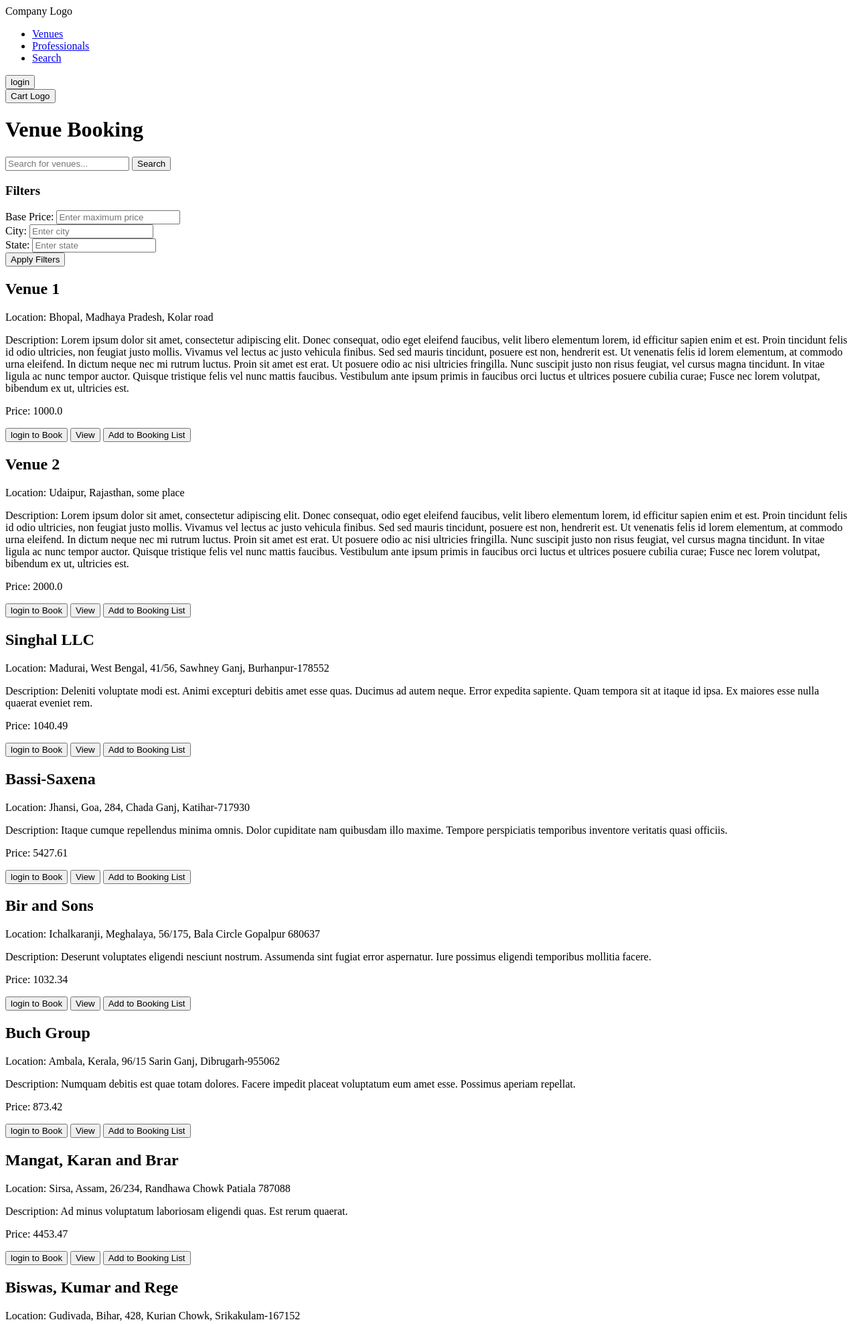
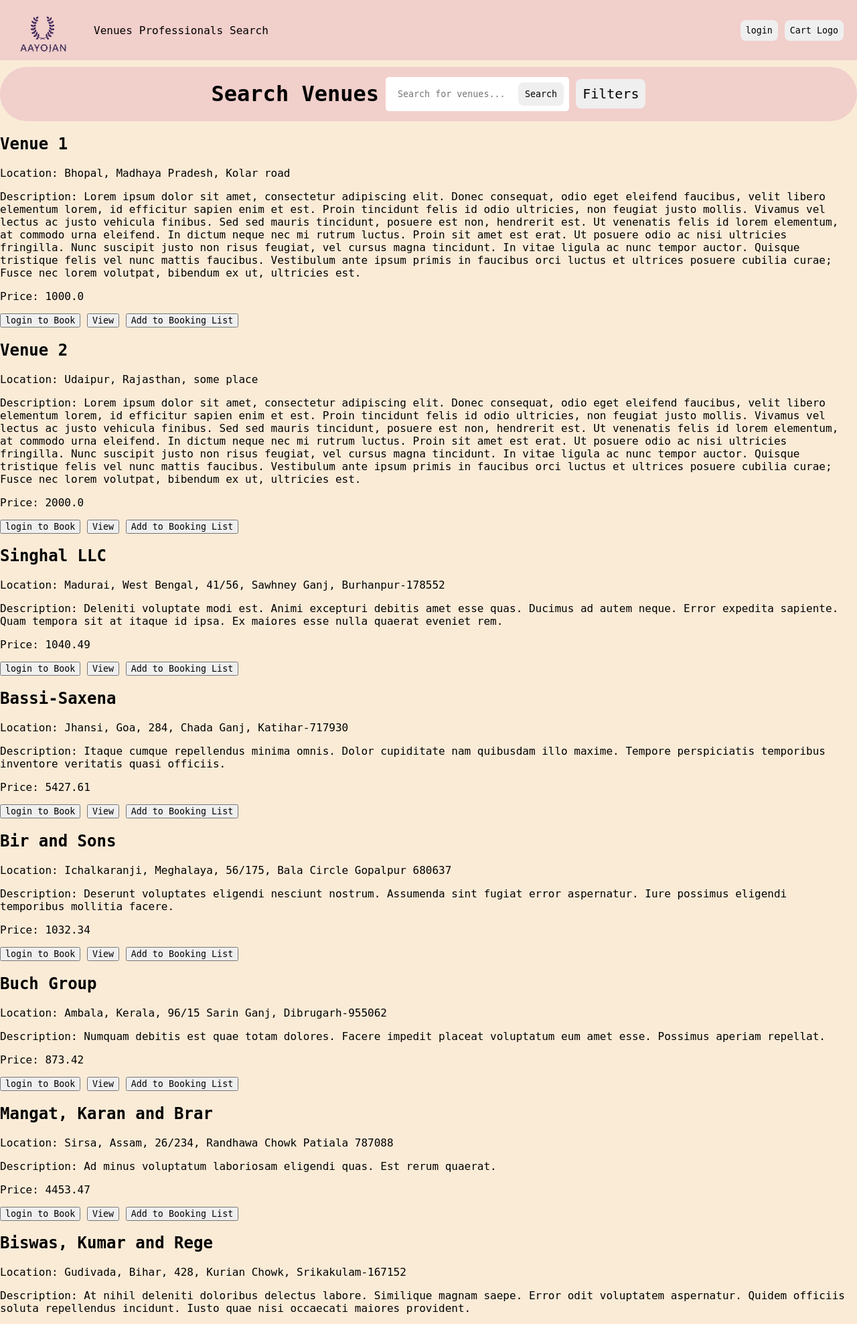
Before and after one commit to LLawliet2028/Ayojan-, a Django app: page /booking/ in a window 1280 px wide. Shown: the top 1977 px of the page at 67% size. Run offline with Django 5.2, Linux system fonts and the light colour scheme; data comes from the database, SQL or seed files in the repository; both versions use the stored data as it was after the commit; some libraries are stand-ins or nearby versions.

Commit message:
Started the Styling of Booking pages

```diff
--- a/Ayojan/Accounts/views.py
+++ b/Ayojan/Accounts/views.py
@@ -15,7 +15,7 @@ from Ayojan import settings
 #below funciton loads up profile_view html
 def profile_view(request):
 
-    return render(request, 'Accounts/profile_view.html')
+    return render(request, 'Accounts/personal_info.html')
 
 
 #below funciton loads up login_page html
--- /dev/null
+++ b/Ayojan/Booking/static/Booking/CSS/booking.css
@@ -0,0 +1,236 @@
+* {
+    font-family: monospace, 'Gill Sans', 'Gill Sans MT', Calibri, 'Trebuchet MS', sans-serif;
+}
+
+::-webkit-scrollbar {
+    width: 10px;
+}
+
+::-webkit-scrollbar-track {
+    background: #f1f1f1;
+}
+
+::-webkit-scrollbar-thumb {
+    background: #888;
+}
+
+::-webkit-scrollbar-thumb:hover {
+    background: #555;
+}
+
+a {
+    color: black;
+    background-color: transparent;
+    text-decoration: none;
+}
+
+body {
+    box-sizing: border-box;
+    margin: 0%;
+    padding: 0%;
+    height: 100%;
+    background-color: antiquewhite;
+}
+
+.navbar {
+    background-color: #f1cfcb;
+    display: flex;
+    width: 100%;
+    gap: 10px;
+    justify-content: center;
+    align-items: center;
+}
+
+#navbar-logo {
+    width: 70px;
+    height: 70px;
+    padding: 10px 30px;
+}
+
+.left-navbar {
+    display: flex;
+    width: 100%;
+    gap: 10px;
+    justify-content: baseline;
+    align-items: center;
+    margin-right: auto;
+}
+
+.right-navbar {
+    display: flex;
+    width: 100%;
+    gap: 10px;
+    justify-content: end;
+    align-items: center;
+    margin-left: auto;
+    padding-right: 20px;
+}
+
+.right-navbar > div > a > button:hover{
+    box-shadow: 0 4px 8px 0 rgba(0, 0, 0, 0.2);
+}
+
+#profile-btn{
+    width: auto;
+    height: auto;
+    padding: 8px;
+    border: 0px;
+    border-radius: 8px;
+}
+
+#login-btn{
+    width: auto;
+    height: auto;
+    padding: 8px;
+    border: 0px;
+    border-radius: 8px;
+}
+
+#cart-btn{
+    width: auto;
+    height: auto;
+    padding: 8px;
+    border: 0px;
+    border-radius: 8px;
+}
+
+/*Styling for bookingpage.html*/
+.search-container{
+    display: flex;
+    justify-content: center;
+    align-items: center;
+    gap:10px;
+    background-color: #f1cfcb;
+    border: 0px;
+    border-radius: 100px;
+    margin-top: 10px;
+}
+
+.search-container > div{
+    display: flex;
+    justify-content: center;
+    align-items: center;
+}
+
+.search-by-filter{
+    gap: 10px;
+}
+
+
+.search-bar{
+    background-color: white;
+    border: 0px;
+    border-radius: 5px;
+    padding: 8px;
+    text-align: center;
+    align-items: center;
+    display: flex;
+    align-items: center;
+}
+
+#search-bar{
+    border : 0px;
+    padding: 10px;
+
+}
+
+.search-bar > button{
+    border: 0px;
+    border-radius: 8px;
+    padding: 10px;
+}
+
+.search-bar > button:hover{
+    box-shadow: 0 4px 8px 0 rgba(0, 0, 0, 0.2);
+}
+
+
+
+#openFilterMenuBtn {
+    font-size: 20px;
+    padding: 10px 20px;
+    cursor: pointer;
+    border: 0px;
+    border-radius: 8px;
+    padding: 10px;
+    margin-left:10px ;
+}
+#openFilterMenuBtn:hover {
+    box-shadow: 0 4px 8px 0 rgba(0, 0, 0, 0.2);
+}
+
+
+.search-by-filter {
+    height: 100%;
+    width: 0;
+    position: fixed;
+    z-index: 1;
+    top: 0;
+    right: 0;
+    background-color:  #725f5d;
+    overflow-x: hidden;
+    transition: 0.5s;
+    padding-top: 60px;
+    color: white;
+}
+
+.search-by-filter a {
+    padding: 10px 15px;
+    text-decoration: none;
+    font-size: 25px;
+    color: white;
+    display: block;
+    transition: 0.3s;
+}
+
+.search-by-filter a:hover {
+    color: #f1f1f1;
+}
+
+.search-by-filter .closebtn {
+    position: absolute;
+    top: 0;
+    right: 25px;
+    font-size: 36px;
+}
+
+.search-by-filter h3 {
+    padding: 0 25px;
+    font-size: 24px;
+}
+
+.search-by-filter form {
+    padding: 20px;
+}
+
+.search-by-filter .filter {
+    margin-bottom: 15px;
+}
+
+.search-by-filter label {
+    display: block;
+    margin-bottom: 5px;
+    color: #ccc;
+}
+
+.search-by-filter input {
+    width: calc(100% - 20px);
+    padding: 10px;
+    margin-bottom: 10px;
+    border: none;
+    border-radius: 4px;
+}
+
+.search-by-filter button[type="submit"] {
+    padding: 10px 20px;
+    background-color: #f1cfcb;
+    border: none;
+    color: white;
+    font-size: 16px;
+    cursor: pointer;
+    border-radius: 4px;
+}
+
+.search-by-filter button[type="submit"]:hover {
+    background-color: #45a049;
+}
--- a/Ayojan/Booking/templates/Booking/bookingpage.html
+++ b/Ayojan/Booking/templates/Booking/bookingpage.html
@@ -2,14 +2,19 @@
 
 {% block content %}
 <header>
-    <h1>Venue Booking</h1>
+
     <div class="search-container">
+        <h1>Search Venues</h1>
+        <div class="search-by-type">
             <form id="search-form" method="GET">
                 <div class="search-bar">
                     <input type="text" id="search-bar" name="search" placeholder="Search for venues..." autocomplete="off">
                     <button type="submit">Search</button>
                 </div>
             </form>
+            <button id="openFilterMenuBtn">Filters</button>
+            <div id="filterMenu" class="search-by-filter">
+                <a href="javascript:void(0)" class="closebtn" id="closeFilterMenuBtn">&times;</a>
                 <form id="filter-form" name="filter" method="GET">
                     <div class="filters">
                         <h3>Filters</h3>
@@ -28,6 +33,7 @@
                     </div>
                     <button type="submit">Apply Filters</button>
                 </form>
+            </div>
     </div>
 </header>
 <main>
@@ -69,4 +75,5 @@
         </span>
     </div>
 </main>
+
 {% endblock content %}
--- a/Ayojan/Booking/templates/Booking/common.html
+++ b/Ayojan/Booking/templates/Booking/common.html
@@ -1,36 +1,47 @@
 <!DOCTYPE html>
 <html lang="en">
 <head>
+    {% load static %}
     <meta charset="UTF-8">
     <meta name="viewport" content="width=device-width, initial-scale=1.0">
-    <title>Document</title>
+    <title>Bookings</title>
+    <link rel="stylesheet" href="{% static 'Booking/CSS/booking.css'%}">
     <script src="https://ajax.googleapis.com/ajax/libs/jquery/3.6.0/jquery.min.js"></script>
     <!--Typehead.js-->
     <script src="https://cdnjs.cloudflare.com/ajax/libs/typeahead.js/0.11.1/typeahead.bundle.min.js"></script>
 
 </head>
 <body>
-    <nav>
-        <div>Company Logo</div>
-        <ul>
-            <li><a href="{% url 'Booking:bookingpage'%}">Venues</a></li>
-            <li><a href="{% url 'Booking:professional'%}">Professionals</a></li>
-            <li><a href="{% url 'Booking:search_view' %}">Search</a></li>
-        </ul>
+    <div class="navbar">
+       <div class="left-navbar">
+            <img id="navbar-logo" src="{% static 'Accounts/IMAGES/ayojan-logo1.png'%}" alt="logo">
 
-        <div >
-            {% if user.is_authenticated %}
-                <a href="{% url 'Accounts:profile_view' %}"><button>Profile</button></a>
-            {% else %}
-                <a href="{% url 'Accounts:login_view' %}"><button>login</button></a>
-            {% endif %}
-        </div>
-        <div><a href="{% url 'Booking:cartpage' %}"><button>Cart Logo</button></a></div>
+            <div>
+                <a href="{% url 'Booking:bookingpage'%}">Venues</a>
+            </div>
+            <div>
+                <a href="{% url 'Booking:professional'%}">Professionals</a>
+            </div>
+            <div>
+                <a href="{% url 'Booking:search_view' %}">Search</a>
+            </div>
+
+       </div>
 
 
-
-
-    </nav>
+        <div class="right-navbar">
+            <div class="profile-or-login">
+                {% if user.is_authenticated %}
+                    <a href="{% url 'Accounts:profile_view' %}"><button id="profile-btn">Profile</button></a>
+                {% else %}
+                    <a href="{% url 'Accounts:login_view' %}"><button id="login-btn">login</button></a>
+                {% endif %}
+            </div>
+            <div class="cart">
+                <a href="{% url 'Booking:cartpage' %}"><button id="cart-btn">Cart Logo</button></a>
+            </div>
+       </div>
+    </div>
 
     {% block content %}
 
@@ -64,6 +75,15 @@
             $('#search-form').submit();
         });
     });
+
+    //side filter panel
+    document.getElementById("openFilterMenuBtn").onclick = function() {
+        document.getElementById("filterMenu").style.width = "300px";
+    };
+
+    document.getElementById("closeFilterMenuBtn").onclick = function() {
+        document.getElementById("filterMenu").style.width = "0";
+    };
 </script>
 
 
```
Also changed, not shown: Ayojan/Accounts/static/Accounts/CSS/login_CS.css (+13 -0 lines), Ayojan/Accounts/static/Accounts/CSS/profile_CS.css (+111 -18 lines), Ayojan/Accounts/static/Accounts/CSS/signup_CS.css (+35 -20 lines), Ayojan/Accounts/templates/Accounts/profile_view.html (+22 -1 lines), Ayojan/db.sqlite3. Lines whose indentation alone changed are shown as unchanged.
